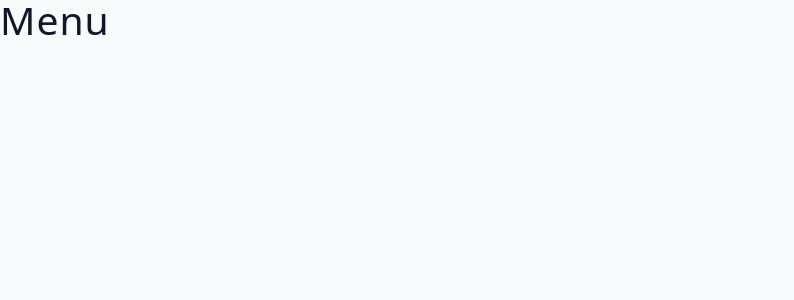
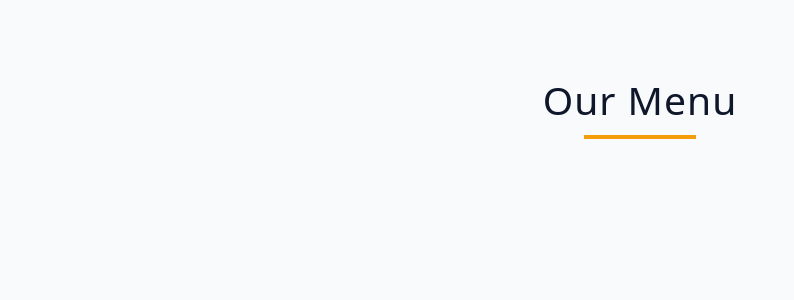
Before and after one commit to tsheporamantso/menu, a React (Vite) app: page / in a window 1280 px wide. Shown: the top 300 px of the page, without its empty margins (0-794 px from the left). Built offline with nearby package versions, Linux system fonts and the light colour scheme.

Commit message:
Refactor App component to use Title component for menu display

```diff
--- a/src/App.jsx
+++ b/src/App.jsx
@@ -1,8 +1,11 @@
+import Title from "./components/Title";
 function App() {
   return (
-    <>
-      <h2>Menu</h2>
-    </>
+    <main>
+      <section className="menu">
+        <Title text="Our Menu" />
+      </section>
+    </main>
   );
 }
 
```
